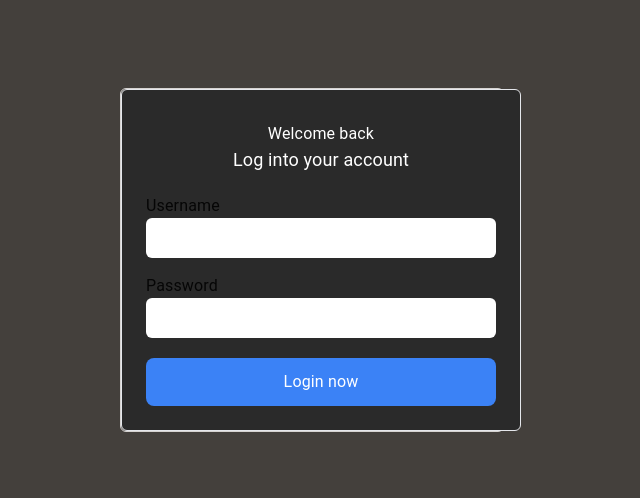
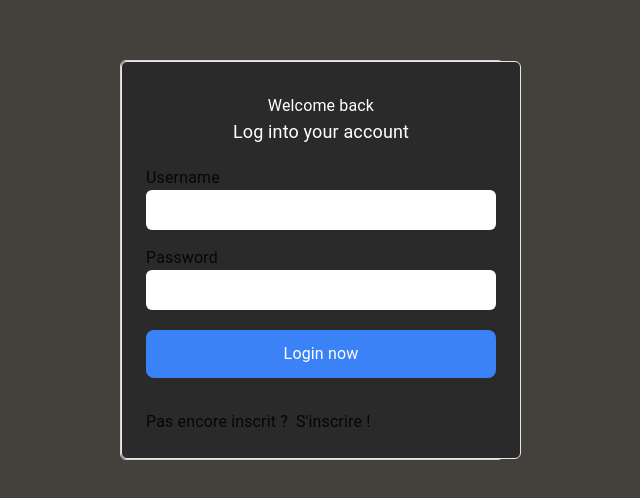
Before and after one commit to WeeSi/nextMusic, a Next.js app: page / in a window 1280 px wide. Shown: the part 140-638 px from the top of the page, without its empty margins (328-968 px from the left). Built offline with nearby package versions, Linux system fonts and the light colour scheme.

Commit message:
Variant button && signup & Login Refacto [20%]

```diff
--- a/components/auth/Login.jsx
+++ b/components/auth/Login.jsx
@@ -1,8 +1,14 @@
 import { useForm } from "react-hook-form";
 import users from "../../fakeapi/usersJson";
+import NmBtn from "../button";
 
-const Login = () => {
-    const { register, handleSubmit, setValue, formState: { errors } } = useForm();
+const Login = ({ setMode }) => {
+  const {
+    register,
+    handleSubmit,
+    setValue,
+    formState: { errors },
+  } = useForm();
 
   const send = (data) => {
     if (data) {
@@ -10,21 +16,20 @@ const Login = () => {
         if (item.username == data.username) {
           return item;
         }
-            })
+      });
       console.log(findUser);
     }
-    }
-
-
+  };
 
   return (
-        <div className="p-6 rounded-md border" style={{ minWidth: "400px", background:"#2a2a2a" }}>
-
+    <div
+      className="p-6 rounded-md border"
+      style={{ minWidth: "400px", background: "#2a2a2a" }}
+    >
       <div className="text-white text-center mt-2 mb-5">
         <span>Welcome back</span>
         <h1 className="text-white text-lg">Log into your account</h1>
       </div>
-
 
       <div className="space-y-4 mb-5">
         <div>
@@ -39,10 +44,19 @@ const Login = () => {
       </div>
 
       <div>
-                <button onClick={() => send()} className="w-full text-center p-3 bg-blue-500 rounded-lg text-white">Login now</button>
+        <button
+          onClick={() => send()}
+          className="w-full text-center p-3 bg-blue-500 rounded-lg text-white"
+        >
+          Login now
+        </button>
+      </div>
+      <div className="flex space-x-2 pt-8 w-full">
+        <h2 className="flex w-fit">Pas encore inscrit ?</h2>
+        <NmBtn label="S'inscrire !" variant="text" action={setMode} />
       </div>
     </div>
-    )
-}
+  );
+};
 
 export default Login;
--- a/components/auth/Signup.jsx
+++ b/components/auth/Signup.jsx
@@ -3,7 +3,7 @@ import { MusicNoteIcon } from "@heroicons/react/solid";
 import MnInput from "../input";
 import NmBtn from "../button";
 
-export default function Signup() {
+export default function Signup({ setMode }) {
   const {
     register,
     handleSubmit,
@@ -39,6 +39,10 @@ export default function Signup() {
         />
         <NmBtn label="S'enregistrer" type="submit" />
       </form>
+      <div className="flex pt-8 space-x-2">
+        <h2 className="flex w-fit">Déjà enregister ? </h2>
+        <NmBtn label="Connecte-toi !" variant="text" action={setMode} />
+      </div>
     </div>
   );
 }
--- a/components/button.jsx
+++ b/components/button.jsx
@@ -3,9 +3,19 @@ export default function NmBtn({
   svg = false,
   label = "Label",
   type = "button",
+  variant = undefined,
 }) {
+  const getClassname = (variant) => {
+    switch (variant) {
+      case "text":
+        return "hover:text-amber-500";
+      default:
+        return "p-2 border rounded-md border-stone-300";
+    }
+  };
+
   return (
-    <div className="flex w-24 border rounded-sm border-stone-300">
+    <div className={`flex ${getClassname(variant)}`}>
       <button onClick={action} type={type}>
         {label}
       </button>
--- a/pages/auth.jsx
+++ b/pages/auth.jsx
@@ -1,4 +1,4 @@
-import { useState } from "react";
+import { useState, useEffect } from "react";
 import Login from "../components/auth/Login";
 import Signup from "../components/auth/Signup";
 
@@ -8,7 +8,11 @@ export default function AuthPage(props) {
   return (
     <div className="flex bg-stone-700 h-screen w-screen justify-center items-center">
       <main className="flex border rounded-md border-stone-300 w-96">
-        {mode ? <Login /> : <Signup />}
+        {mode ? (
+          <Login setMode={() => setMode(false)} />
+        ) : (
+          <Signup setMode={() => setMode(true)} />
+        )}
       </main>
     </div>
   );
```
Lines whose indentation alone changed are shown as unchanged.
